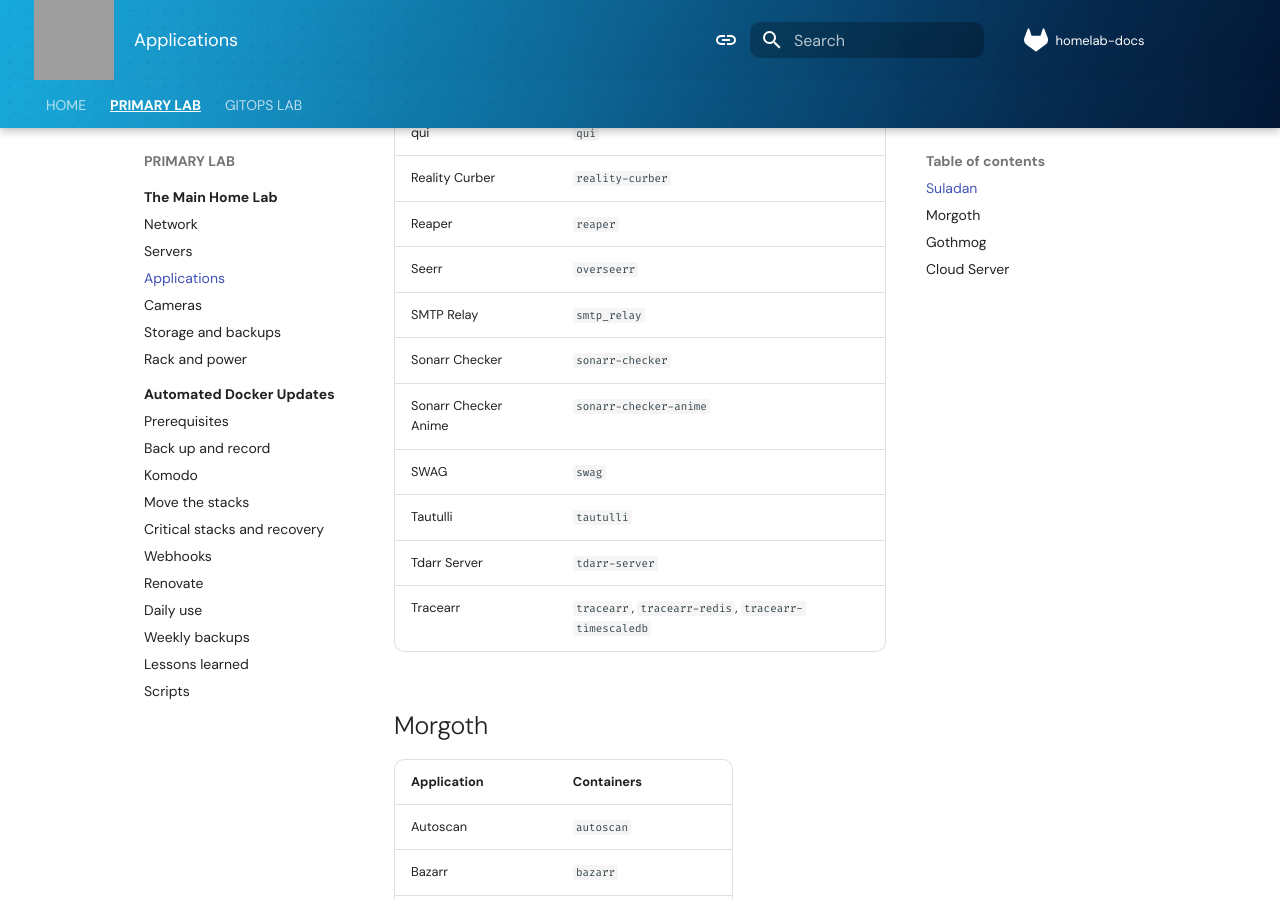
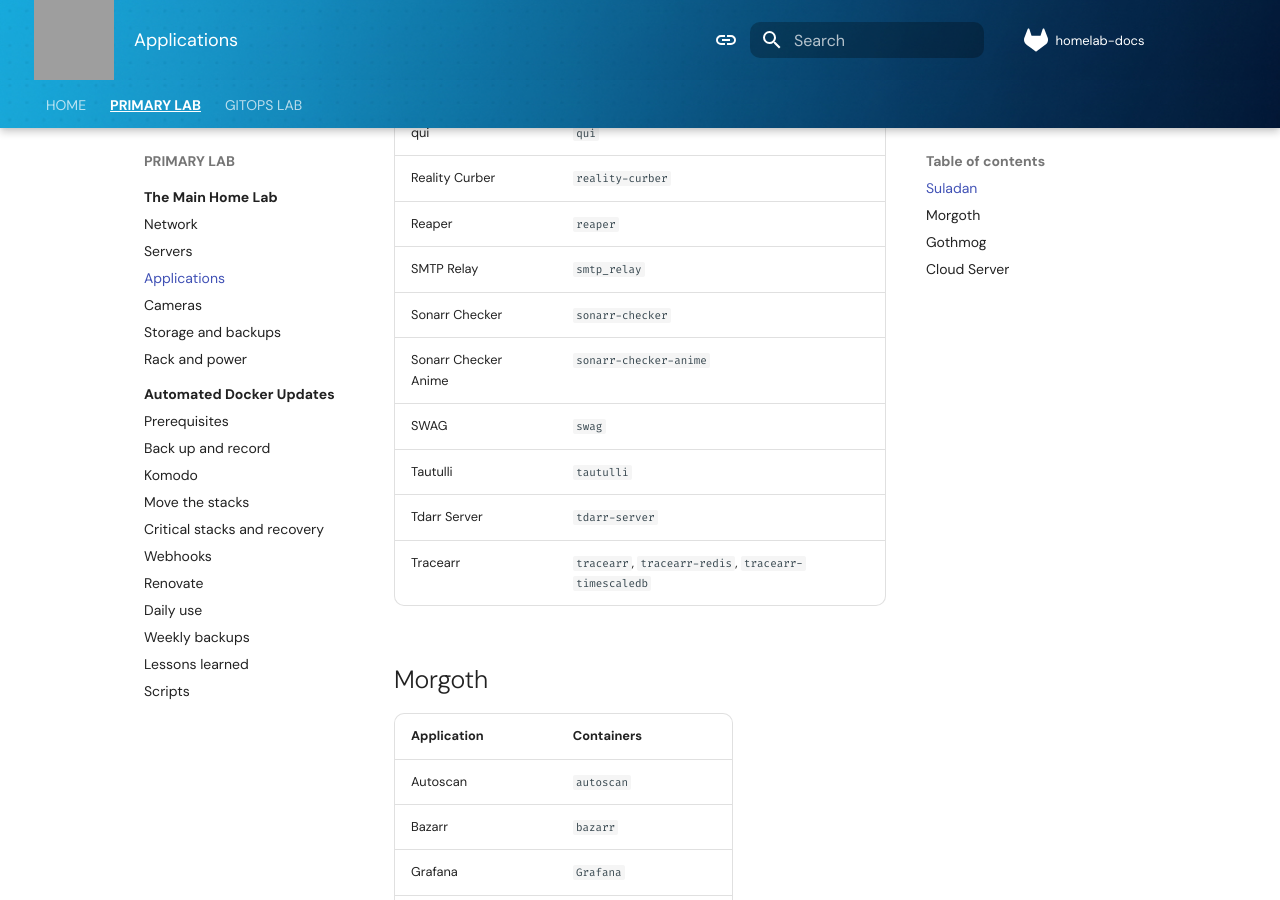
Before and after one commit to tronyx/homelab-docs, an MkDocs documentation site: the page built from docs/labs/primary/applications.md, in a window 1280 px wide and 900 px high, scrolled down 1376 px. Built offline with MkDocs 1.6.1 and Material for MkDocs 9.7.7, drawn with Linux system fonts in a browser that asks for light colours; comment, search, counter and statistics services are not loaded; grey boxes are pictures that could not be loaded.

Commit message:
Move Seerr from Suladan to Morgoth
Seerr now runs on Morgoth as the container seerr. Move its row on the
applications page, and copy the new public render of the lab diagram.

Co-Authored-By: Claude Opus 5.5 <noreply@anthropic.com>

```diff
--- a/docs/labs/primary/applications.md
+++ b/docs/labs/primary/applications.md
@@ -33,7 +33,6 @@ Komodo manages the stacks on Suladan.
 | qui | `qui` |
 | Reality Curber | `reality-curber` |
 | Reaper | `reaper` |
-| Seerr | `overseerr` |
 | SMTP Relay | `smtp_relay` |
 | Sonarr Checker | `sonarr-checker` |
 | Sonarr Checker Anime | `sonarr-checker-anime` |
```
Also changed, not shown: other parts of docs/labs/primary/applications.md (+1 -0 lines), 2 other files.
